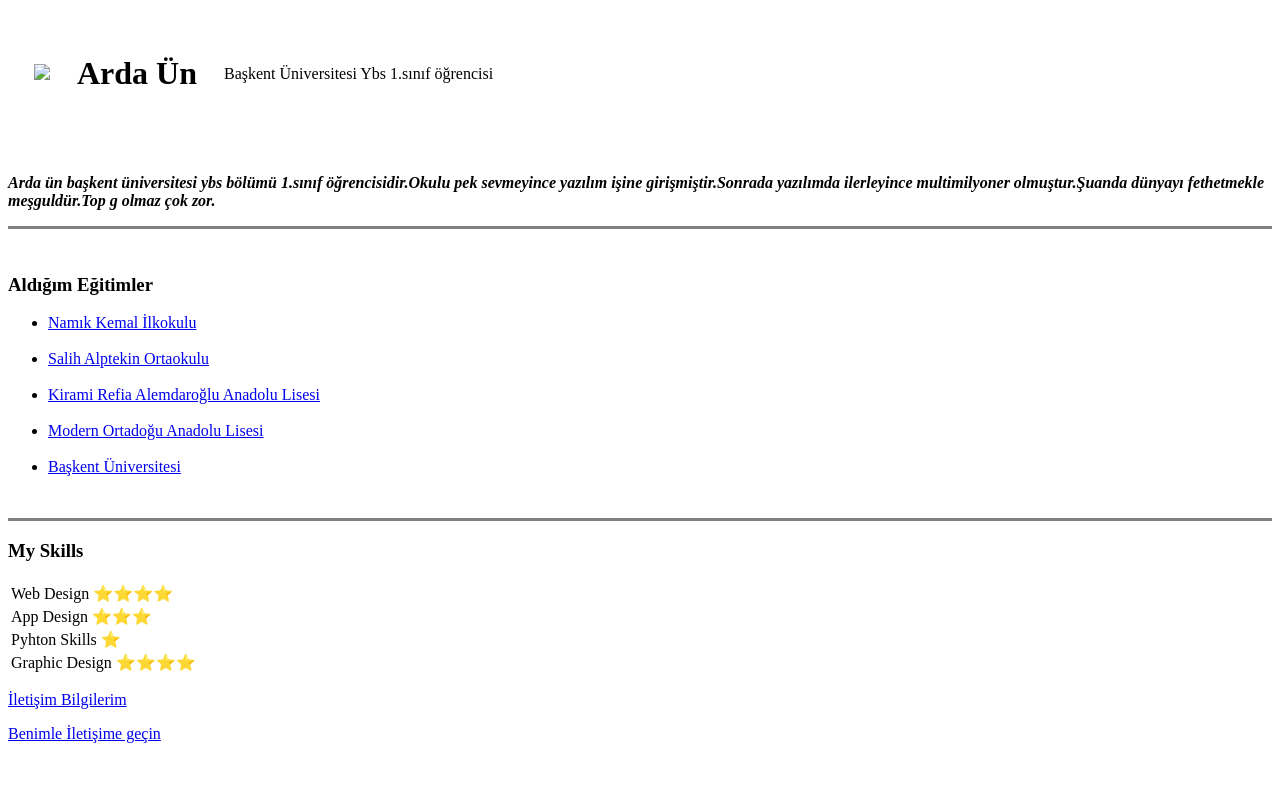
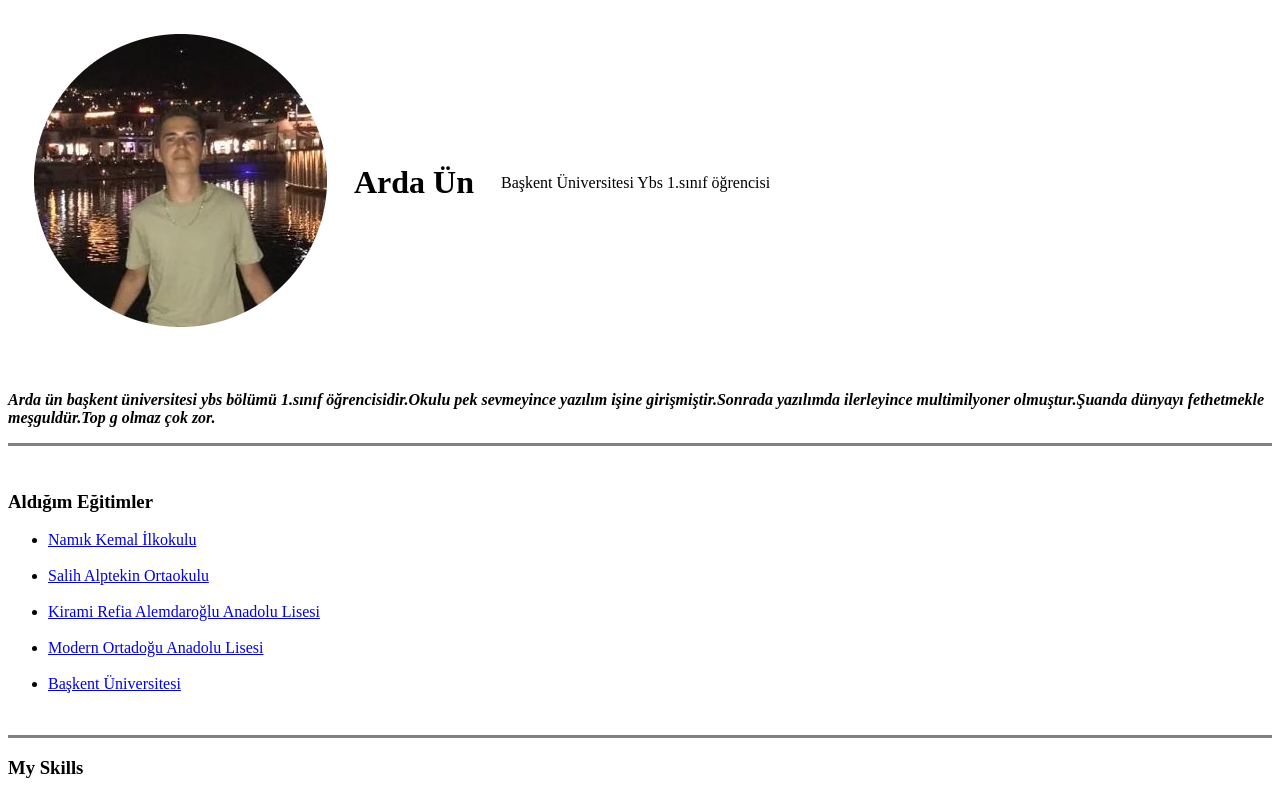
Before and after one commit to ardaun/cv, a plain HTML site: page index.html in a window 1280 px wide. Shown: the top 795 px of the page. Drawn offline with Linux system fonts and the light colour scheme.

Commit message:
Update index.html

```diff
--- a/index.html
+++ b/index.html
@@ -8,7 +8,7 @@
     <body>
         <table cellspacing="25">
             <tr>
-                <td><img src="arda1.png"></td>
+                <td><img src="resim/arda1.png"></td>
                 <td><h1>Arda Ün</h1></td>
                 <td>Başkent Üniversitesi Ybs 1.sınıf öğrencisi</td>
             </tr>
```
